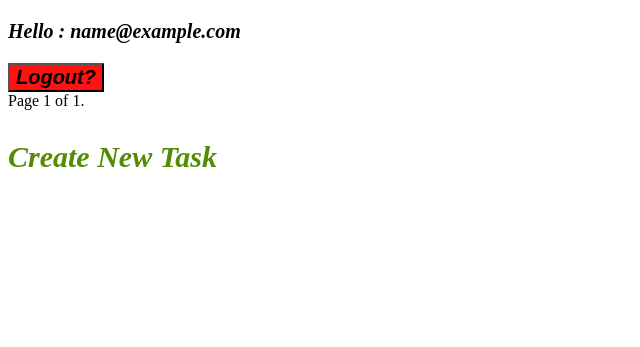
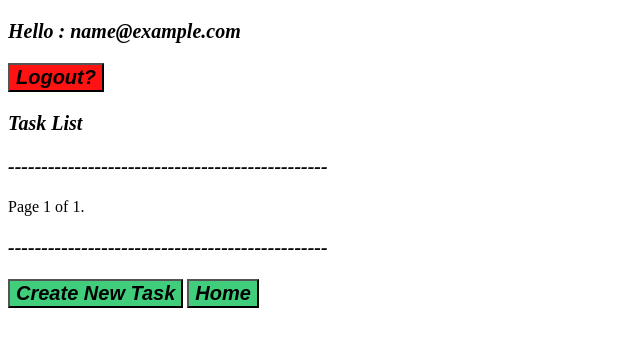
Before and after one commit to Hoomanzoh79/CBV-DRF-To-Do-App, a Django app: page /todo/list/ in a window 1280 px wide. Shown: the top 347 px of the page, without its empty margins (0-640 px from the left). Run offline with Django 3.2, Linux system fonts and the light colour scheme; the visitor is signed in with stand-in values (Sample User, id 1); data that the repository does not hold is empty; parts of the project's set-up code (start-up, migrations or seed data) failed here and were passed over.

Commit message:
add HomePageView

```diff
--- a/todo/templates/todo/task_list.html
+++ b/todo/templates/todo/task_list.html
@@ -9,6 +9,8 @@
     {% if user.is_authenticated %}
     <p style="font-size:20px; color:#000000; font-weight:bold; font-style:italic;">Hello : {{ user }}</p>
     <a href="{% url 'accounts:logout' %}" style="text-decoration: none" ><button type="button"  style="background-color: #ff1212; font-size:20px; color:#000000; font-weight:bold; font-style:italic;">Logout?</button></a>
+    <p style="font-size:20px; color:#000000; font-weight:bold; font-style:italic;">Task List</p>
+    <p style="font-size:20px; color:#090809; font-weight:bold; font-style:italic;">------------------------------------------------</p>
     {% else %}
     <a href="{% url 'accounts:login' %}">Login</a>
     {% endif %}
@@ -39,9 +41,13 @@
                 <a href="?page={{ page_obj.paginator.num_pages }}">last &raquo;</a>
             {% endif %}
         </span>
+        <p style="font-size:20px; color:#090809; font-weight:bold; font-style:italic;">------------------------------------------------</p>
     </div>
-    <a href="{% url 'todo:task-create' %}" style="text-decoration: none"><p style="font-size:30px; color:#538b01; font-weight:bold; font-style:italic;">
-        Create New Task
-      </p></a>
+    <a href="{% url 'todo:task-create' %}" style="text-decoration: none" >
+        <button type="button"  style="background-color: #41ce7c; font-size:20px; color:#000000; font-weight:bold; font-style:italic;">Create New Task</button>
+        </a>
+      <a href="{% url 'todo:home' %}" style="text-decoration: none" >
+        <button type="button"  style="background-color: #41ce7c; font-size:20px; color:#000000; font-weight:bold; font-style:italic;">Home</button>
+        </a>
 </body>
 </html>
--- a/todo/urls.py
+++ b/todo/urls.py
@@ -4,6 +4,7 @@ from . import views
 app_name = "todo"
 
 urlpatterns = [
+    path('',views.HomePageView.as_view(),name='home'),
     path('list/',views.TaskListView.as_view(),name='task-list'),
     path('list/<int:pk>/',views.TaskDetailView.as_view(),name='task-detail'),
     path('create/',views.TaskCreateView.as_view(),name='task-create'),
--- a/todo/views.py
+++ b/todo/views.py
@@ -2,6 +2,9 @@ from django.views import generic
 from .models import Task
 from django.contrib.auth.mixins import LoginRequiredMixin
 from django.urls import reverse_lazy
+
+class HomePageView(generic.TemplateView):
+    template_name = 'home.html'
 
 class TaskListView(LoginRequiredMixin,generic.ListView):
     template_name = 'todo/task_list.html'
```
Also changed, not shown: templates/home.html (added, +18 -0 lines).
